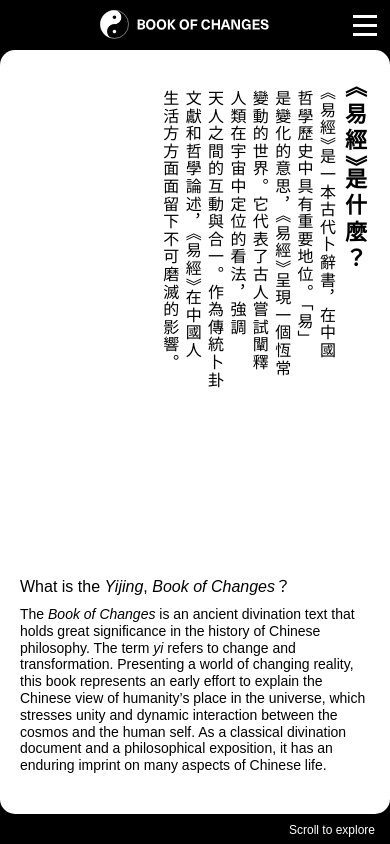
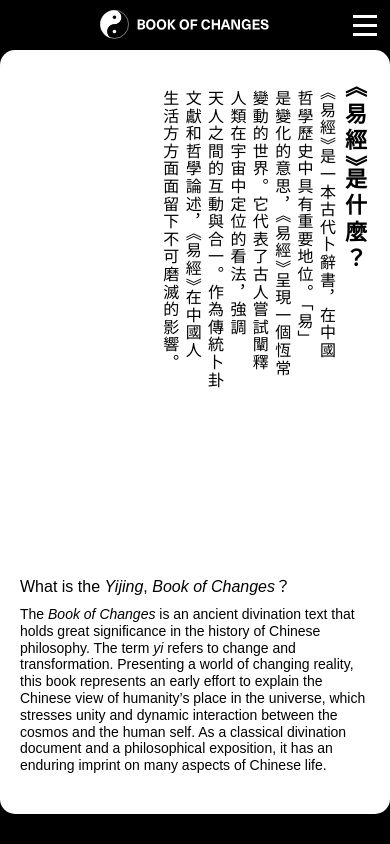
Before and after one commit to swapdicky/tkyijing, a Next.js app: page /yijing in a window 390 px wide. Built offline with nearby package versions, Linux system fonts and the light colour scheme.

Commit message:
mobile scroll text positioning fix

```diff
--- a/app/yijing/page.tsx
+++ b/app/yijing/page.tsx
@@ -1095,11 +1095,9 @@ The <em>Writing from the Luo River</em> is attributed to a mythical turtle with
             {/* Mobile: Scroll to explore text */}
             <div
               className="yj-en-12 text-white fw-400"
-               style={{ position: 'fixed',
+               style={{ position: 'absolute',
                 right: '15px',
                 bottom: '5px',
-
-
                 whiteSpace: 'nowrap',
                 zIndex: 200,
                 pointerEvents: 'none',
```
